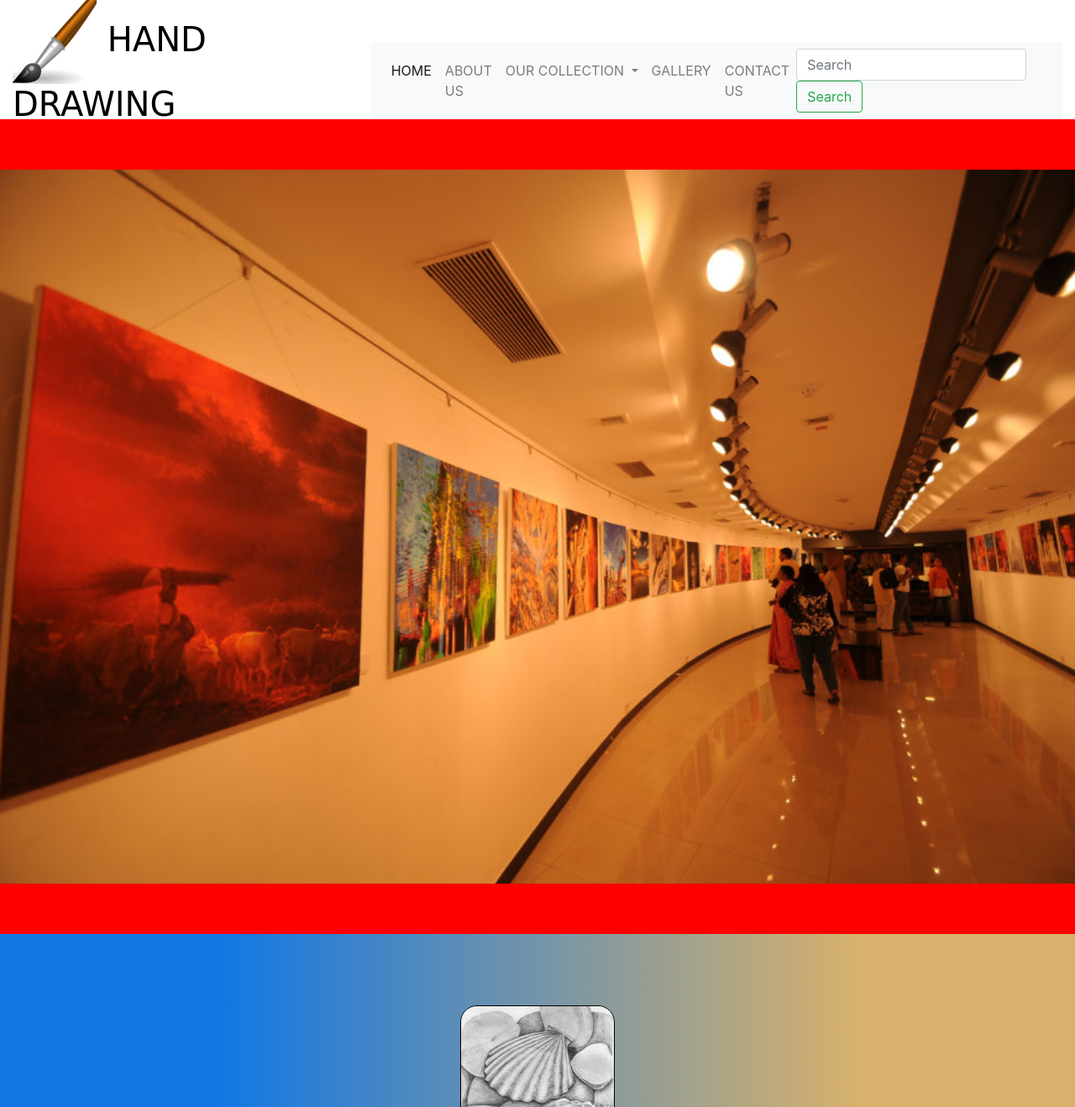
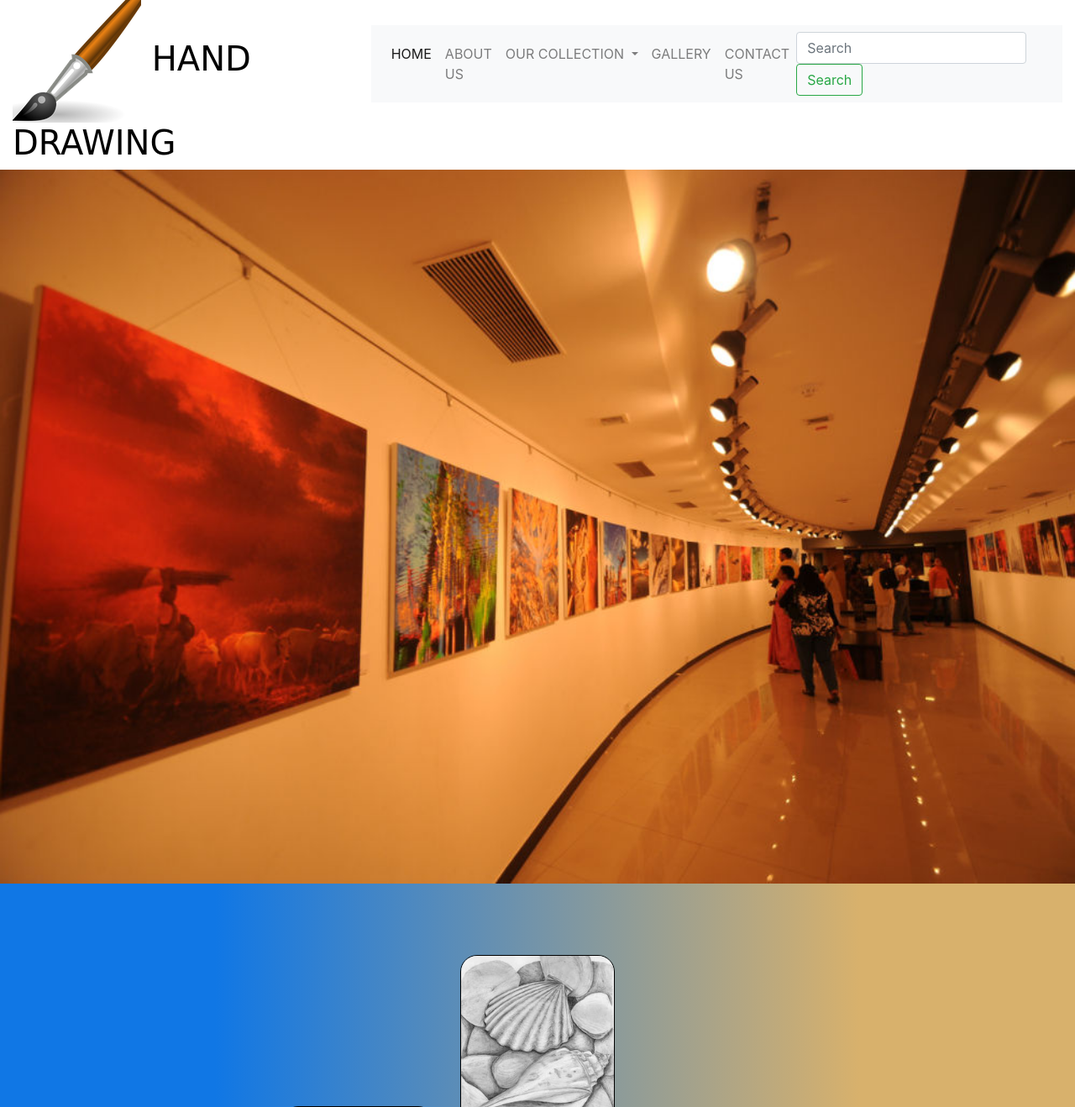
Before and after one commit to anishaku/project3, a PHP site: page /about.html in a window 1280 px wide. Shown: the top 1318 px of the page at 84% size. Run offline with PHP 8.4, Linux system fonts and the light colour scheme; some web fonts are replaced.

Commit message:
test
test

```diff
--- a/style.css
+++ b/style.css
@@ -22,7 +22,7 @@
     z-index:1000;
 }
 .toparea h1{
-    margin-bottom:-50px;
+    /*margin-bottom:-50px;*/
     color:black;
     font-family: 'Comforter', cursive;
     font-family: 'Corinthia', cursive;
@@ -31,12 +31,12 @@
     font-family: 'Fuzzy Bubbles', cursive;
     font-family: 'Pushster', cursive;
 }
-.toparea img{
+/*.toparea img{
     width:100px;
     height:100px;
-}
+}*/
 .navbar{
-    margin-top:50px;
+    margin-top:30px;
 }
 .toparea li{
     color: #000;
@@ -61,6 +61,8 @@
     /*height:auto;*/
     background-size:cover;
     position:relative;
+    margin:0;
+    padding:0;
 }
 .slidearea img{
     width:100%;
```
